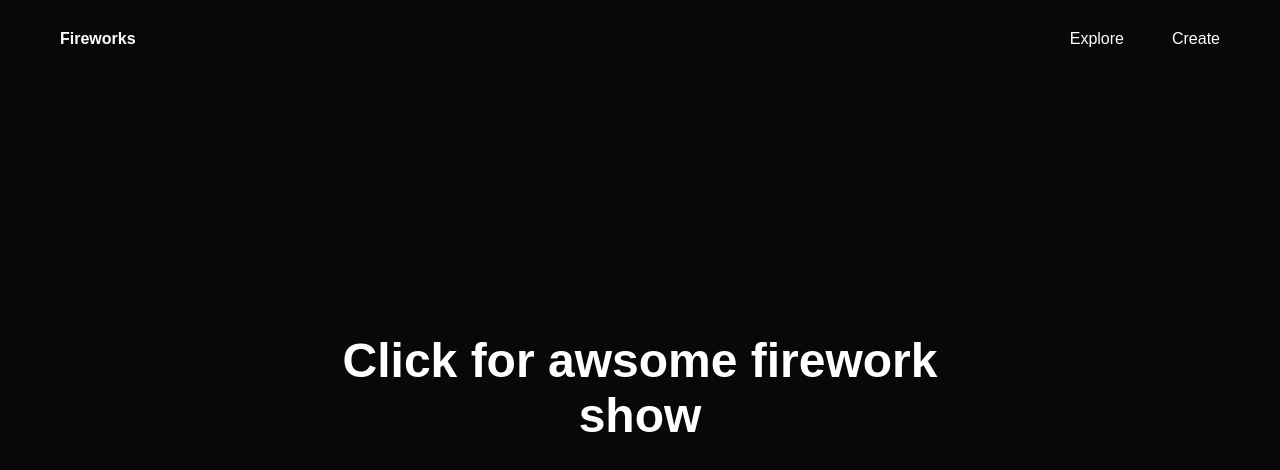
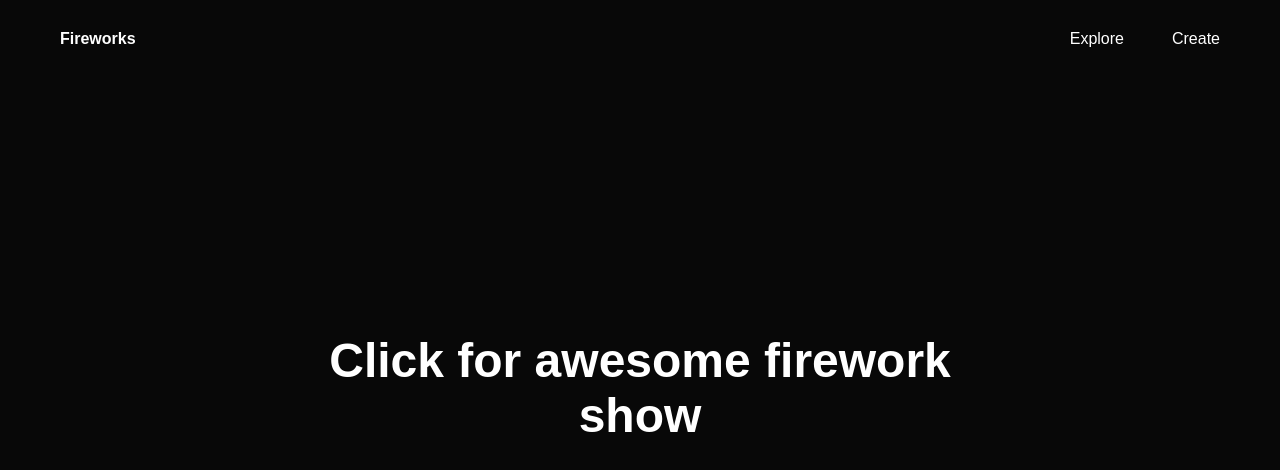
Before and after one commit to adalix/fireworks, a plain HTML site: page index.html in a window 1280 px wide. Drawn offline with Linux system fonts and the light colour scheme.

Commit message:
changed something

```diff
--- a/app.js
+++ b/app.js
@@ -1,9 +1,5 @@
 const canvas = document.getElementById('canvas')
 const ctx = canvas.getContext('2d')
-
-
-const button = document.querySelector('button')
-console.log(button)
 
 canvas.width = innerWidth
 canvas.height = innerHeight
--- a/index.html
+++ b/index.html
@@ -15,7 +15,7 @@
             <li>Create</li>
         </ul>
     </nav>
-    <h1 class="title">Click for awsome firework show</h1>
+    <h1 class="title">Click for awesome firework show</h1>
 
     <script src="app.js"></script>
 </body>
```
